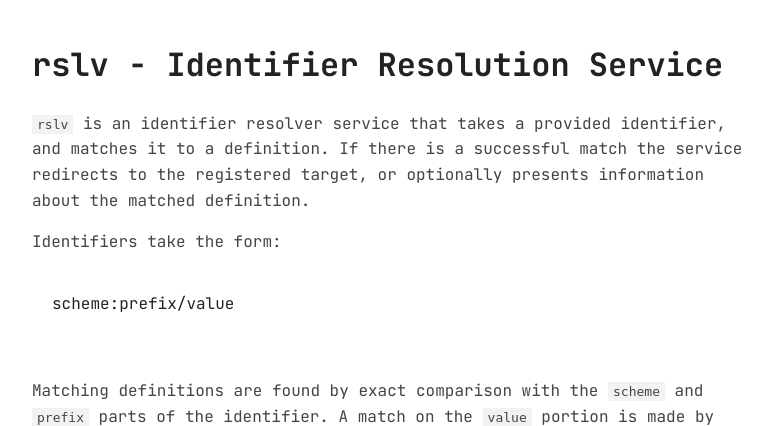
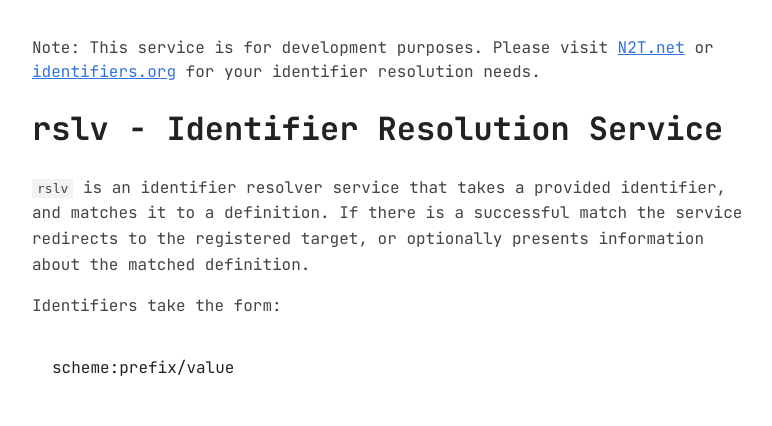
Before and after one commit to CDLUC3/resolver, a FastAPI app: page / in a window 1280 px wide. Shown: the top 426 px of the page, without its empty margins (248-1020 px from the left). Run offline with FastAPI, Linux system fonts and the light colour scheme; parts of the project's set-up code (start-up, migrations or seed data) failed here and were passed over; some libraries are stand-ins or nearby versions.

Commit message:
Added in development note to page

```diff
--- a/rslv/templates/index.html
+++ b/rslv/templates/index.html
@@ -10,7 +10,10 @@
 </head>
 <body>
 <gh-corner user="datadavev" repo="rslv" position="right"></gh-corner>
-<header></header>
+<header>
+    <p>Note: This service is for development purposes. Please visit <a href="https://n2t.net/">N2T.net</a>
+    or <a href="https://identifiers.org/">identifiers.org</a> for your identifier resolution needs.</p>
+</header>
 <main>
     <h1>rslv - Identifier Resolution Service</h1>
     <content>
```
